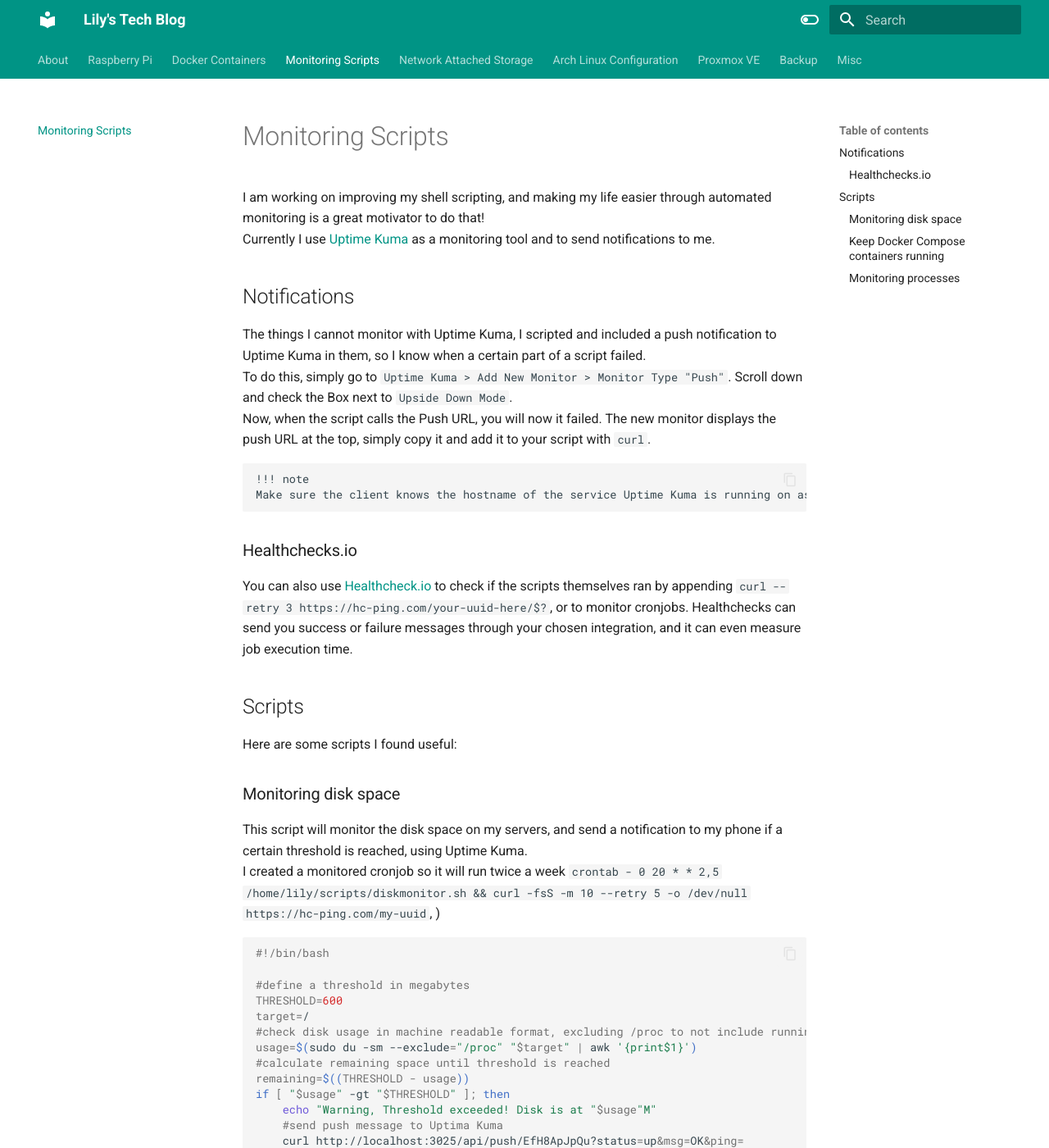
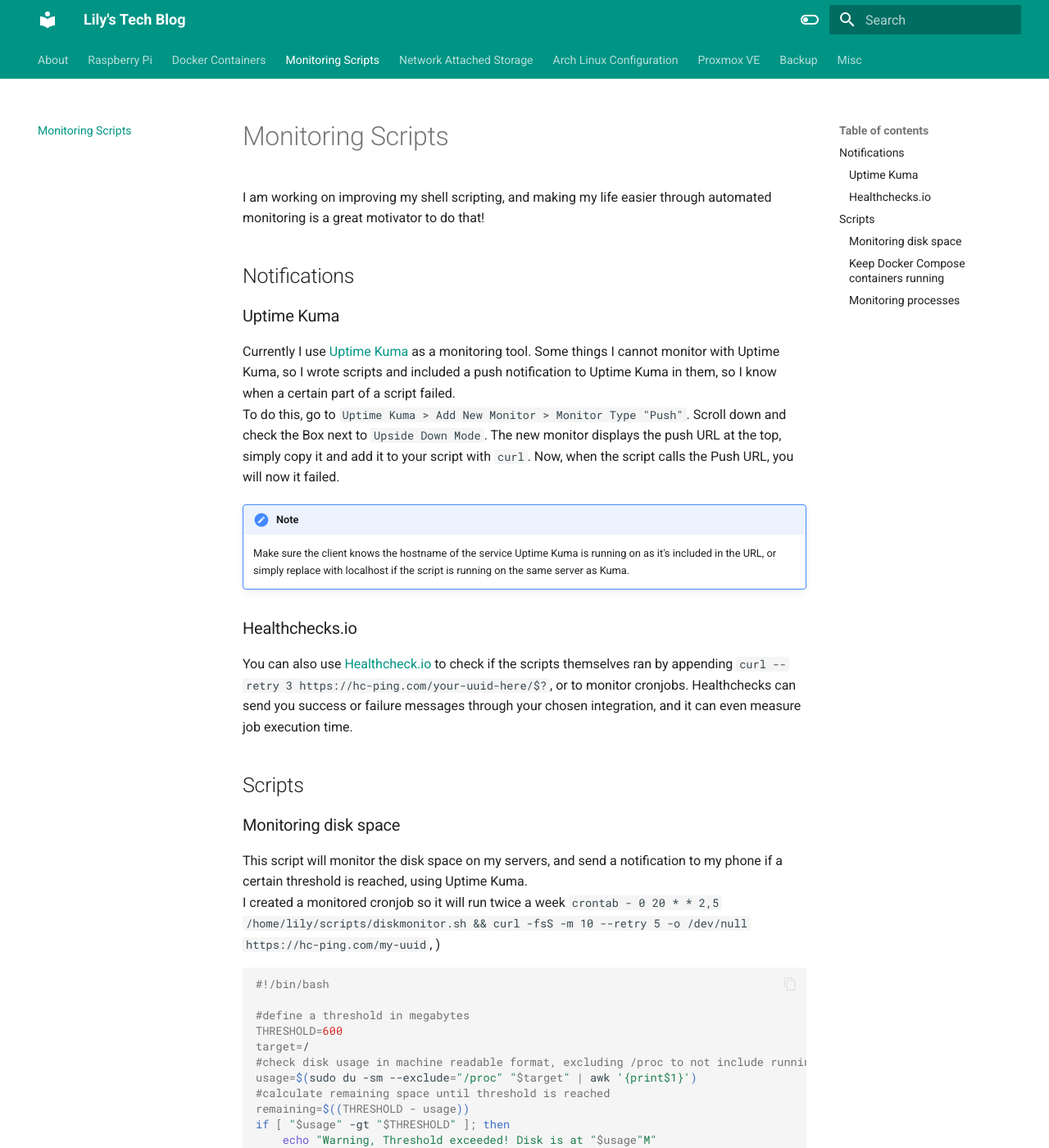
Before and after one commit to witchessabath/mkdocs, an MkDocs documentation site: the page built from docs/scripts.md, in a window 1280 px wide and 1400 px high. Shown: the whole window at 82% size. Built offline with MkDocs 1.6.1 and Material for MkDocs 9.7.7, drawn with Linux system fonts in a browser that asks for light colours.

Commit message:
modified monitoring info

```diff
--- a/docs/scripts.md
+++ b/docs/scripts.md
@@ -1,15 +1,15 @@
 # Monitoring Scripts
 
-I am working on improving my shell scripting, and making my life easier through automated monitoring is a great motivator to do that!<br />
-Currently I use [Uptime Kuma](Docker.md#uptime-kuma) as a monitoring tool and to send notifications to me.<br />
+I am working on improving my shell scripting, and making my life easier through automated monitoring is a great motivator to do that!
 
 ## Notifications
+### Uptime Kuma
+Currently I use [Uptime Kuma](Docker.md#uptime-kuma) as a monitoring tool.
+Some things I cannot monitor with Uptime Kuma, so I wrote scripts and included a push notification to Uptime Kuma in them, so I know when a certain part of a script failed.<br />
+To do this, go to `Uptime Kuma > Add New Monitor > Monitor Type "Push"`. Scroll down and check the Box next to `Upside Down Mode`.
+The new monitor displays the push URL at the top, simply copy it and add it to your script with `curl`. Now, when the script calls the Push URL, you will now it failed.
 
-The things I cannot monitor with Uptime Kuma, I scripted and included a push notification to Uptime Kuma in them, so I know when a certain part of a script failed.<br />
-To do this, simply go to `Uptime Kuma > Add New Monitor > Monitor Type "Push"`. Scroll down and check the Box next to `Upside Down Mode`. <br />
-Now, when the script calls the Push URL, you will now it failed. The new monitor displays the push URL at the top, simply copy it and add it to your script with `curl`.<br />
-
-    !!! note
+!!! note
     Make sure the client knows the hostname of the service Uptime Kuma is running on as it's included in the URL, or simply replace with localhost if the script is running on the same server as Kuma.
 
 ### Healthchecks.io
@@ -17,7 +17,6 @@
 Healthchecks can send you success or failure messages through your chosen integration, and it can even measure job execution time.
 
 ## Scripts
-Here are some scripts I found useful:
 
 ### Monitoring disk space
 This script will monitor the disk space on my servers, and send a notification to my phone if a certain threshold is reached, using Uptime Kuma. <br />
```
Also changed, not shown: docs/Docker.md (+2 -14 lines).
